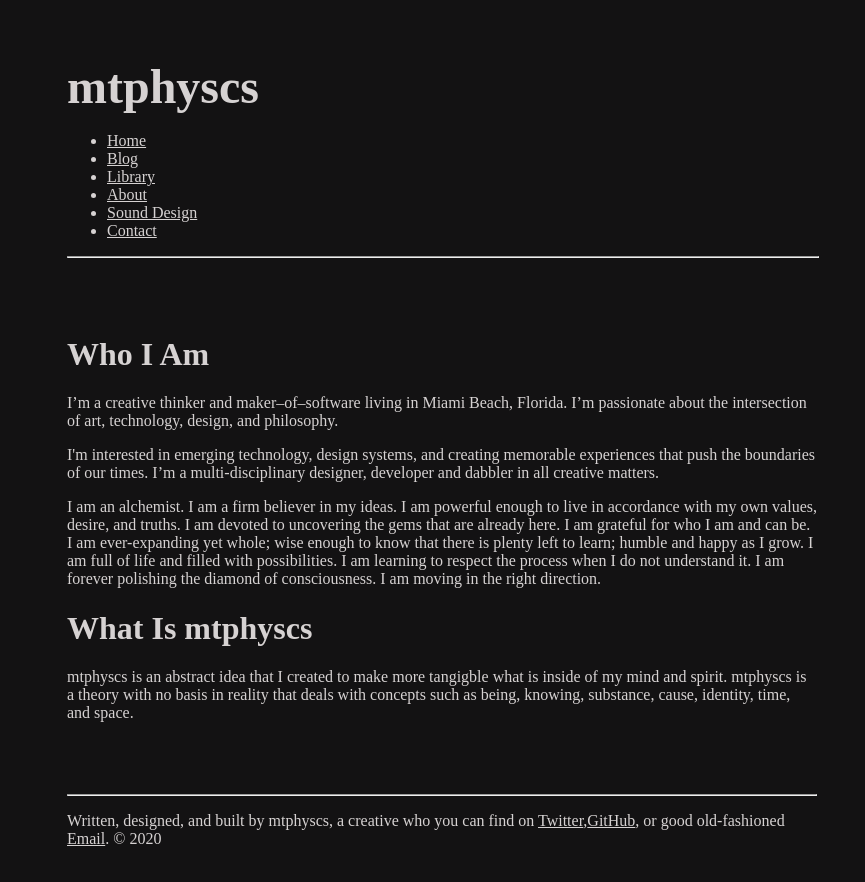
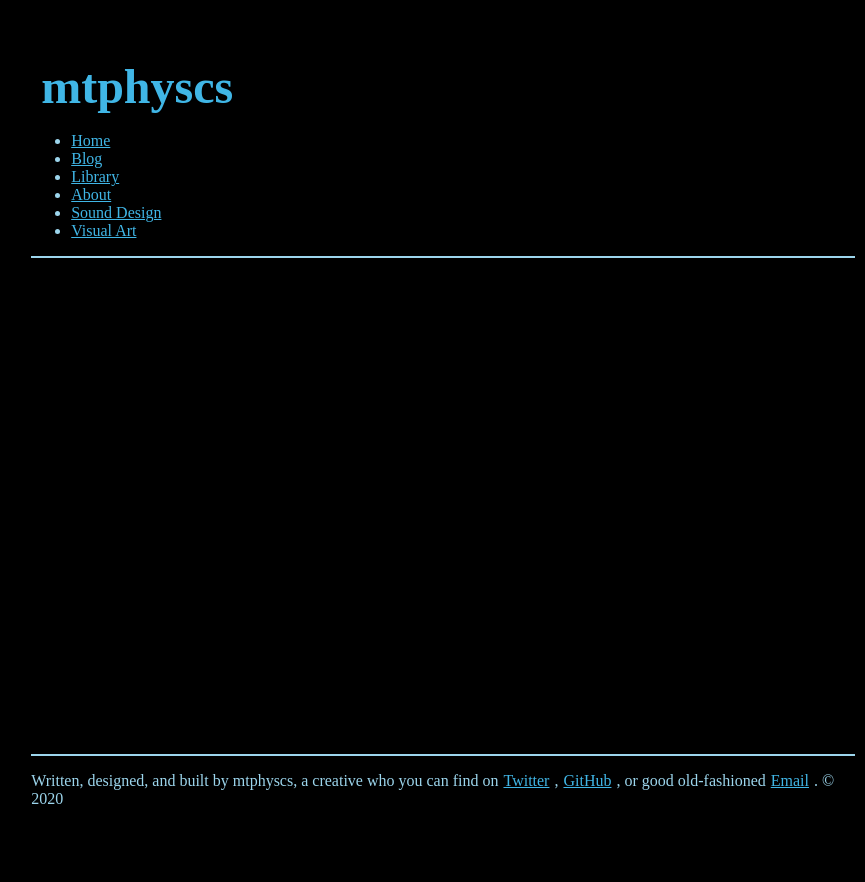
Before and after one commit to mtphyscs/blog, a Gatsby site: page / in a window 1280 px wide. Shown: the whole page, without its empty margins (198-1063 px from the left). After the commit the page ends 848 px from the top, so only its background shows below. Built offline with nearby package versions, Linux system fonts and the light colour scheme; Gatsby itself is replaced by a stand-in of ours; a web font is replaced by a local one.

```diff
--- a/src/components/footer.js
+++ b/src/components/footer.js
@@ -17,17 +17,30 @@
     <footer className={footerStyles.footer}>
       <hr />
       <p>
+
         Written, designed, and built by {data.site.siteMetadata.author}, a
-        creative who you can find on{" "}
-        <a href="https://twitter.com/mtphyscs" target="_blank">
+        creative who you can find on
+        <a
+          href="https://twitter.com/mtphyscs"
+          target="_blank"
+          className={footerStyles.spacing}
+        >
           Twitter
         </a>
         ,
-        <a href="https://github.com/mtphyscs" target="_blank">
+        <a
+          href="https://github.com/mtphyscs"
+          target="_blank"
+          className={footerStyles.spacing}
+        >
           GitHub
         </a>
-        , or good old-fashioned{" "}
-        <a href="https://mail.google.com/mail/u/0/#inbox?compose=CllgCJZZPzMZWbHMzpMqXPzPLQVbvpQnTJCcqBGMWRXRfdqPWNvrlLfNCSMzgXpkHsWcpWhGWHg" target="_blank">
+        , or good old-fashioned
+        <a
+          href="https://mail.google.com/mail/u/0/#inbox?compose=CllgCJZZPzMZWbHMzpMqXPzPLQVbvpQnTJCcqBGMWRXRfdqPWNvrlLfNCSMzgXpkHsWcpWhGWHg"
+          target="_blank"
+          className={footerStyles.spacing}
+        >
           Email
         </a>
         . © 2020
--- a/src/components/footer.module.scss
+++ b/src/components/footer.module.scss
@@ -1,15 +1,23 @@
 @import url(https://fonts.googleapis.com/css2?family=Baloo+Thambi+2:wght@500&display=swap);
 
 .footer {
-    font-family: 'Baloo Thambi 2', cursive;
-    margin-top: 3rem;
+  font-family: "Baloo Thambi 2", cursive;
+  margin-top: 3rem;
+
 }
 
-a{
-    font-family: 'Baloo Thambi 2', cursive;
-    color: #d6d2d2;
-    // text-decoration: none;
+a {
+  font-family: "Baloo Thambi 2", cursive;
+//   color: #d6d2d2;
+color: #40b6e6;
+  // text-decoration: none;
 }
-a:hover{
-   color: rgb(219, 78, 13);
+a:hover {
+  //    color: rgb(219, 78, 13);
+  color: #008001;
 }
+
+.spacing {
+  margin-right: 5px;
+  margin-left: 5px;
+}
--- a/src/components/header.js
+++ b/src/components/header.js
@@ -73,9 +73,9 @@
             <Link
               className={headerStyles.navItem}
               activeClassName={headerStyles.activeNavItem}
-              to="/contact"
+              to="/visual-art"
             >
-              Contact
+              Visual Art
             </Link>
           </li>
         </ul>
--- a/src/components/header.module.scss
+++ b/src/components/header.module.scss
@@ -6,12 +6,25 @@
 
 .title {
   font-family: 'Baloo Thambi 2', cursive;
-  color: #d6d2d2;
+  // color: #d6d2d2;
+  color: #40b6e6;
+
   font-size: 3rem;
   text-decoration: none;
+
+
+  margin-top: 10px;
+
+
+  margin-left: 10px;
+
+
+
+
 }
 .title:hover {
-  color: rgb(219, 78, 13);
+  // color: rgb(219, 78, 13);
+  color:#008001;
 }
 
 .nav-list {
@@ -22,17 +35,24 @@
 }
 
 .nav-item {
-  color: #d6d2d2;
+  // color: #d6d2d2;
+  color: #97d2e9;
+
   font-size: 0.9rem;
   margin-right: 1.3rem;
   text-decoration: none;
 }
 
 .nav-item:hover {
-  color: rgb(219, 78, 13);
+  // color: rgb(219, 78, 13);
+ color: #008001;
 }
 
-.active-nav-item {
-  color: #67999b;
+// .active-nav-item {
+  // color: rgb(219, 78, 13);
+  // color: #67999b;
   // color: #6418c7;
+// }
+hr{
+  color: #40b6e6;
 }
--- a/src/components/layout.module.scss
+++ b/src/components/layout.module.scss
@@ -1,13 +1,16 @@
 @import url(https://fonts.googleapis.com/css2?family=Baloo+Thambi+2:wght@500&display=swap);
 
 body{
-background-color: rgb(19, 18, 19);
-color: #d6d2d2;
+// background-color: rgb(26, 25, 25);
+background-color: rgb(0, 0, 0);
+// color: #d6d2d2;
+color: #9cd5ec;
+
 }
 .container {
   font-family: 'Baloo Thambi 2', cursive;
   margin: 0 auto;
-  max-width: 750px;
+  max-width: 65%;
   padding: 1rem;
 
 
@@ -19,3 +22,10 @@
 .content {
   flex-grow: 1;
 }
+
+hr:not(.container) {
+  margin: 0mm;
+  max-width: 100%;
+  width: 100%;
+  border: 1.5px solid #9cd5ec;
+}
--- a/src/pages/index.js
+++ b/src/pages/index.js
@@ -9,36 +9,7 @@
   return (
     <Layout>
       <Head title="Home" />
-      <h1>Who I Am</h1>
 
-      <p>
-        I’m a creative thinker and maker–of–software living in Miami Beach,
-        Florida. I’m passionate about the intersection of art, technology,
-        design, and philosophy.
-      </p>
-
-      <p>
-        I'm interested in emerging technology, design systems, and creating
-        memorable experiences that push the boundaries of our times.
-        I’m a multi-disciplinary designer, developer and dabbler in all creative matters.
-      </p>
-
-      <p>
-        I am an alchemist. I am a firm believer in my ideas. I am powerful
-        enough to live in accordance with my own values, desire, and truths.
-        I am devoted to uncovering the gems that are already here. I
-        am grateful for who I am and can be. I am ever-expanding yet whole; wise
-        enough to know that there is plenty left to learn; humble and happy as I
-        grow. I am full of life and filled with possibilities. I am learning to
-        respect the process when I do not understand it. I am forever polishing
-        the diamond of consciousness. I am moving in the right
-        direction.
-      </p>
-      <h1>What Is mtphyscs</h1>
-      <p>
-        mtphyscs is an abstract idea that I created to make more tangigble what is inside of my mind and spirit.
-       mtphyscs is a theory with no basis in reality that deals with concepts such as being, knowing, substance, cause, identity, time, and space.
-      </p>
     </Layout>
   )
 }
--- a/src/pages/sound-design.js
+++ b/src/pages/sound-design.js
@@ -6,7 +6,7 @@
 const SoundDesign = () => {
   return (
     <Layout>
-      <Head title="sound-design"/>
+      <Head title="Sound Design"/>
       <h1>Sound Design</h1>
       <p>SoundCloud</p>
     </Layout>
--- /dev/null
+++ b/src/posts/2/2020-01-22-life.md
@@ -0,0 +1,13 @@
+---
+title: "Life"
+date: "(Wednesday, January 22nd 2020)"
+---
+Each human being has personal responsibility from the day they are born. To a certain extent, even small children can be held responsible – in all areas that they can independently oversee, evaluate and answer for.
+
+There is not a person on God’s earth that is not responsible for their own deeds, in one way or another. Therefore it is inappropriate to pass responsibility on to others, because the day comes when everyone is confronted with that which they don’t want to be responsible for.
+
+In light of this, become aware of the power you unleash once you consciously accept responsibility. Make no excuses, don’t talk anything down, and perceive what is. Take responsibility for everything that comes into this world from and through you.
+
+True inner strength is gained by working consciously with the energy of responsibility. Inner strength grows to the extent that a person acts with personal responsibility. However, one’s strength and self-confidence is diminished when a person – out of fear or even out of convenience – delegates responsibility that is theirs.
+
+![Skeleton](./skeleton.png)
```
Also changed, not shown: src/pages/about.js (+29 -4 lines), src/pages/blog.module.scss (+6 -3 lines), src/pages/library.js (+39 -2 lines), src/pages/visual-art.js (added, +15 -0 lines), src/posts/4/2020-02-28-death.md (+3 -4 lines).
